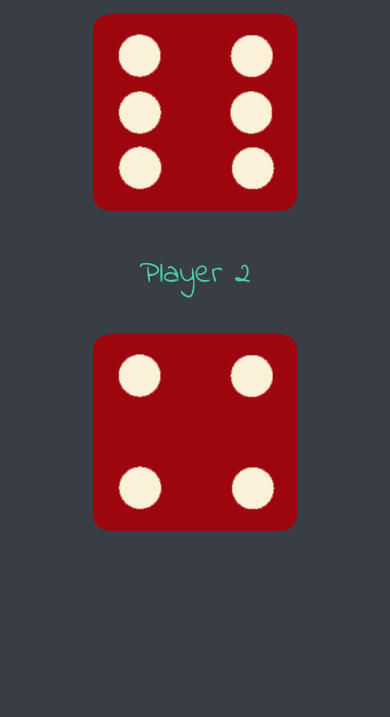
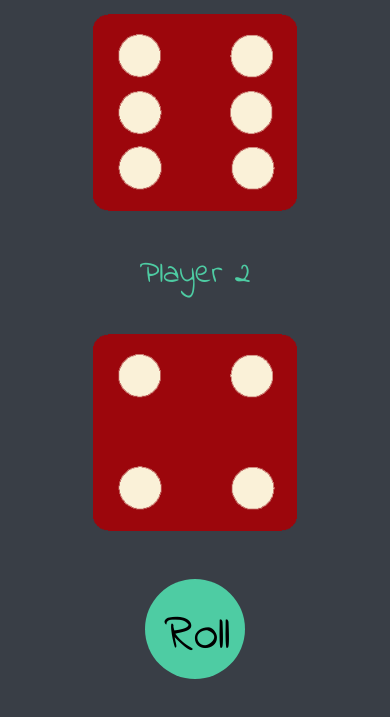
Before and after one commit to shridhar-t/DiceGame, a plain HTML site: page index.html in a window 390 px wide. Shown: the part 641-1358 px from the top of the page. Before the commit the page ends 1188 px from the top, so only its background shows below. Drawn offline with Linux system fonts and the light colour scheme.

Commit message:
some css stuff

```diff
--- a/index.html
+++ b/index.html
@@ -22,6 +22,8 @@
         <img class="img2" src="">
       </div>
 
+      <button onClick="window.location.reload();" class="button">Roll</button>
+
     </div>
   <script src="./index.js" charset="utf-8"></script>
 
--- a/styles.css
+++ b/styles.css
@@ -37,5 +37,38 @@ footer {
   color: #EEEEEE;
   text-align: center;
   font-family: 'Indie Flower', cursive;
+}
 
+.button {
+  background-color: #4ECCA3;
+  border: none;
+  color:black;
+  padding: 20px;
+  text-align: center;
+  text-decoration: none;
+  display: inline-block;
+  font-size: 50px;
+  margin: 40px 460px;
+  font-family: 'Indie Flower', cursive;
+  border-radius: 100%;
+  width: 100px;
+  height: 100px;
 }
+
+@media only screen and (max-width: 1200px) {
+  .button {
+  background-color: #4ECCA3;
+  border: none;
+  color:black;
+  padding: 20px;
+  text-align: center;
+  text-decoration: none;
+  display:inline-block;
+  font-size: 50px;
+  margin: 40px 40px;
+  font-family: 'Indie Flower', cursive;
+  border-radius: 100%;
+  width: 100px;
+  height: 100px;
+  }
+}
```
